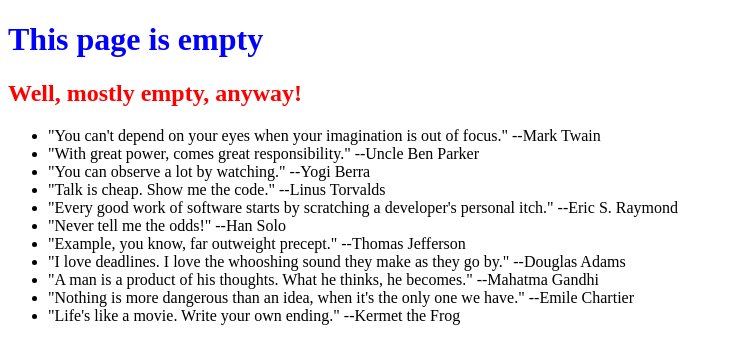
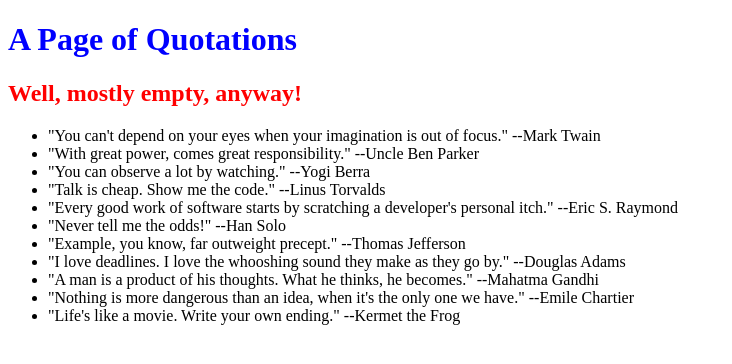
Before and after one commit to sbasischeck/ghrepogit1_opensap, a plain HTML site: page index.html in a window 1280 px wide. Shown: the whole page, without its empty margins (0-732 px from the left). Drawn offline with Linux system fonts and the light colour scheme.

Commit message:
edit 1st header to "A Page of Quotations"

```diff
--- a/index.html
+++ b/index.html
@@ -6,7 +6,7 @@
 		<Link href="styles.css" rel="stylesheet" type="text/css">
 	</head>
 	<body>
-		<h1>This page is empty</h1>
+		<h1>A Page of Quotations</h1>
 		<h2>Well, mostly empty, anyway!</h2>
 		<ul>
 			<li>"You can't depend on your eyes when your imagination is out of focus." --Mark Twain</li>
```
